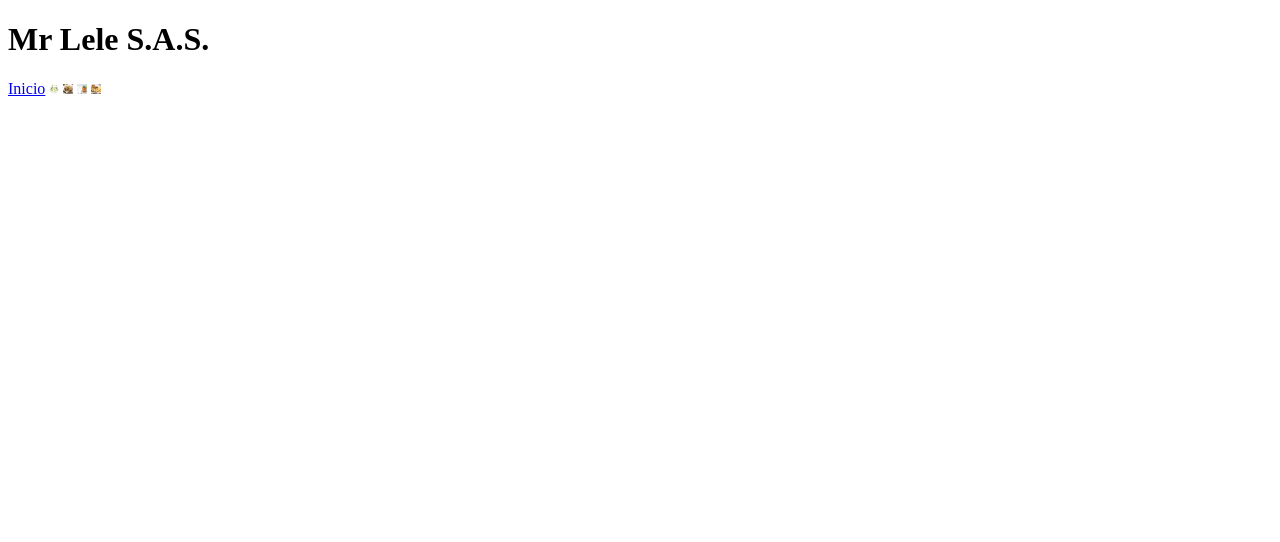
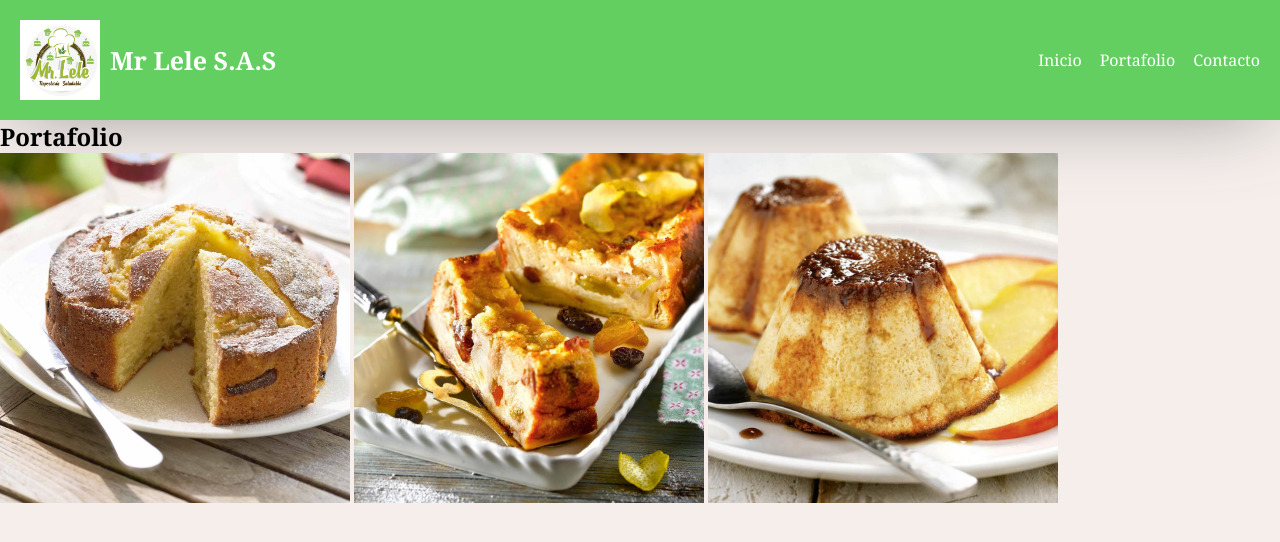
Before and after one commit to YusHdez/Mi.primera.pagweb, a plain HTML site: page portafolio.html in a window 1280 px wide. Drawn offline with Linux system fonts and the light colour scheme.

Commit message:
modified

```diff
--- a/css/portafolio.css
+++ b/css/portafolio.css
@@ -1,4 +1,4 @@
 .imagen {
-    height: 10px;
-    width: 10px;
+    width: 350px;
+    height: 350px;
 }
--- a/portafolio.html
+++ b/portafolio.html
@@ -5,19 +5,36 @@
     <meta charset="UTF-8">
     <meta name="viewport" content="width=device-width, initial-scale=1.0">
     <title>Portafolio</title>
+    <link rel="stylesheet" href="./css/index.css">
     <link rel="stylesheet" href="./css/portafolio.css">
+</head>
 </head>
 
 <body>
+    <header class="header">
+        <nav class="menu">
+            <div class="empresa">
+                <div class="contenido__empresa">
+                    <img class="logo" src="./img/logomrlele.PNG" alt="Logo Principal">
+                    <h1>Mr Lele S.A.S</h1>
+                </div>
+            </div>
+            <ul>
+                <li><a class="enlace" href="./index.html">Inicio</a></li>
+                <li><a class="enlace" href="./portafolio.html">Portafolio</a></li>
+                <li><a class="enlace" href="./contacto.html">Contacto</a></li>
+            </ul>
+        </nav>
+    </header>
+    <main></main>
     <div class="portafolio">
-        <h1>Mr Lele S.A.S.</h1>
-        <a href="./index.html">Inicio</a>
-        <img class="imagen" src="./img/logomrlele.PNG" alt="Logo Principal">
+        <h2>Portafolio</h2>
         <img class="imagen" src="./img/pudin.jpg" alt="PudinVainilla">
-        <img class="imagen" src="./img/pancake.jpg" alt="Pancake Light">
+        <img class="imagen" src="./img/pudindeplatano.jpg" alt="Pudin de Platano">
         <img class="imagen" src="./img/flan.jpg" alt="Flan Light">
+
     </div>
-
+    </main>
 </body>
 
 </html>
```
Also changed, not shown: contacto.html (+22 -0 lines), index.html (+1 -1 lines), img/gmail.png (added), img/pudindeplatano.jpg (added).
